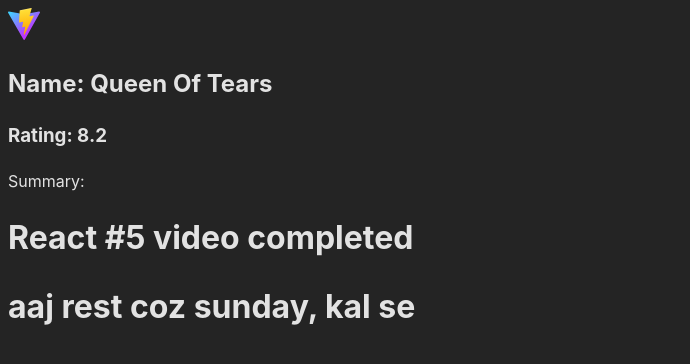
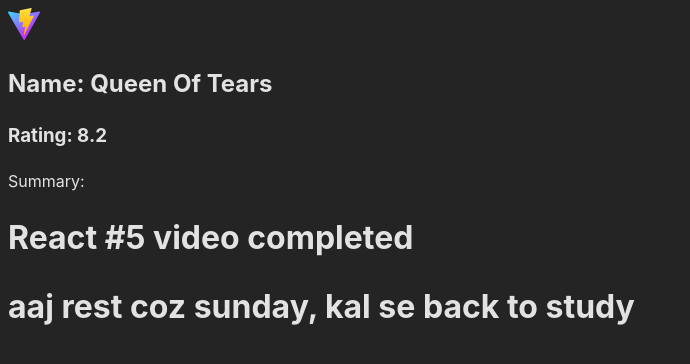
Before and after one commit to Apurvbkt/LetsLearnReactjs, a React (Vite) app in the folder react2/: page / in a window 1280 px wide. Shown: the top 364 px of the page, without its empty margins (0-690 px from the left). Built offline with nearby package versions, Linux system fonts and the light colour scheme.

Commit message:
good noght

```diff
--- a/react2/src/App.jsx
+++ b/react2/src/App.jsx
@@ -36,7 +36,7 @@ function App() {
       <h3>Rating: 8.2</h3>
       <p>Summary: </p>
         <h1>React #5 video completed</h1>
-        <h1>aaj rest coz sunday, kal se </h1>
+        <h1>aaj rest coz sunday, kal se back to study</h1>
 
     </>
   )
```
